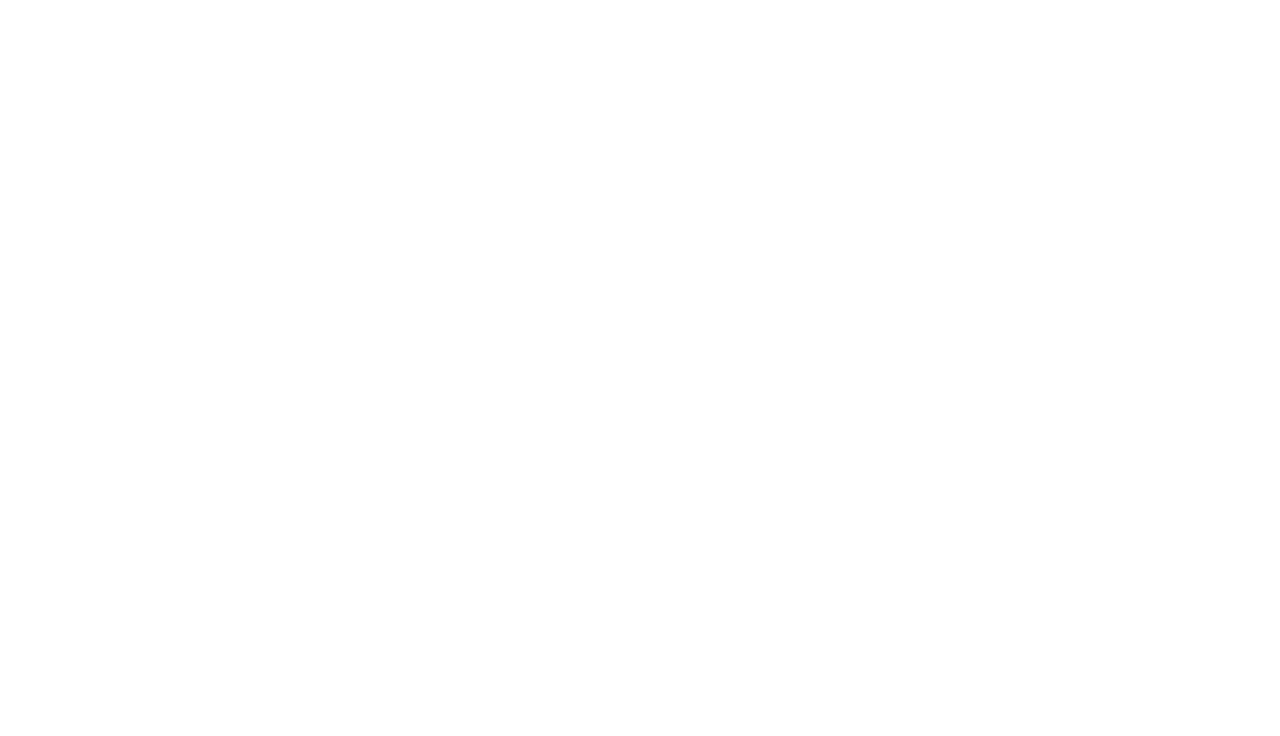
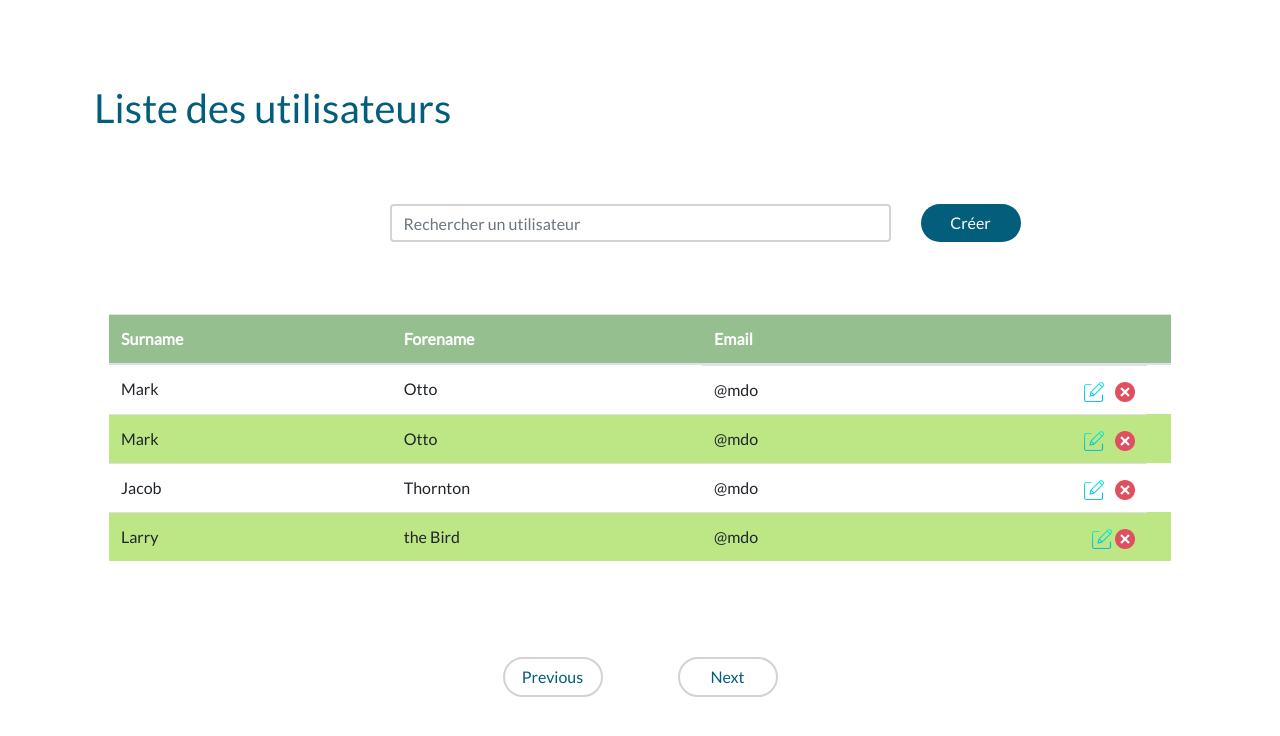
Before and after one commit to Melissa-code/devTechWatch, a plain HTML site: page index.html in a window 1280 px wide. Drawn offline with nearby package versions, Linux system fonts and the light colour scheme.

Commit message:
page users list

```diff
--- a/index.html
+++ b/index.html
@@ -1,15 +1,124 @@
 <!DOCTYPE html>
-<html lang="en">
+<html lang="fr">
 <head>
     <meta charset="UTF-8">
     <meta http-equiv="X-UA-Compatible" content="IE=edge">
     <meta name="viewport" content="width=device-width, initial-scale=1.0">
-    <title>DevTechWatch - Application de gestion des liens favoris</title>
+    <meta name="description" content="This is an application gathering all my favorite links">
+    <!-- Lato font -->
+    <link rel="preconnect" href="https://fonts.googleapis.com">
+    <link rel="preconnect" href="https://fonts.gstatic.com" crossorigin>
+    <link href="https://fonts.googleapis.com/css2?family=Lato&display=swap" rel="stylesheet">
+    <!-- Bootstrap -->
+    <link rel="stylesheet" href="https://cdn.jsdelivr.net/npm/bootstrap@4.6.1/dist/css/bootstrap.min.css" integrity="sha384-zCbKRCUGaJDkqS1kPbPd7TveP5iyJE0EjAuZQTgFLD2ylzuqKfdKlfG/eSrtxUkn" crossorigin="anonymous">
+    <!-- Custom CSS -->
+    <link rel="stylesheet" href="style.css">
+    <title>DevTechWatch</title>
 </head>
 
 <body>
+    <div class="container">
+
+        <!-- Title -->
+        <section class="row title">
+            <h1 class="m-4">Liste des utilisateurs</h1>
+        </section>
+
+        <!-- Search bar & button -->
+        <section class="row m-4 mb-4">
+            <div class="col-md-3 mt-4">
+            </div>
+            <!-- searchbar -->
+            <div class="col-md-6 mt-4">
+                <div class="searchbar">
+                    <input type="search" id="searchbar" class="form-control" placeholder="Rechercher un utilisateur" aria-label="Search" />
+                  </div>
+            </div>
+            <!-- create user button -->
+            <div class="col-md-3 mt-4">
+                <button type="button" class="createBtn btn">Créer</button>
+            </div>
+        </section>
 
 
+        <!-- Users table -->
+        <section class="row m-4 table-responsive-md">
+            <table class="table table-striped mt-5 mb-5">
+                <thead>
+                  <tr class="table-titles-color text-white">
+                    <th scope="col">Surname</th>
+                    <th scope="col">Forename</th>
+                    <th scope="col">Email</th>
+                  </tr>
+                </thead>
+
+                <tbody>
+                  <tr id="line1">
+                    <td>Mark</td>
+                    <td>Otto</td>
+                    <td class="d-flex flex-row justify-content-between mr-4">@mdo
+                        <span>
+                            <span class="mr-2"><img src="img/icons/edit.png" alt="icône modifier" style="width:20px"></span>
+                            <span><img src="img/icons/remove.png" alt="icône supprimer" style="width:20px">  </span>
+                        </span>
+                    </td>
+                  </tr>
+                  <tr id="line2">
+                    <td>Mark</td>
+                    <td>Otto</td>
+                    <td class="d-flex flex-row justify-content-between mr-4">@mdo
+                        <span>
+                            <span class="mr-2"><img src="img/icons/edit.png" alt="icône modifier" style="width:20px"></span>
+                            <span><img src="img/icons/remove.png" alt="icône supprimer" style="width:20px"></span>
+                        </span>
+                    </td>
+                  </tr>
+                  <tr  id="line3">
+                    <td>Jacob</td>
+                    <td>Thornton</td>
+                    <td class="d-flex flex-row justify-content-between mr-4">@mdo
+                        <span>
+                            <span class="mr-2"><img src="img/icons/edit.png" alt="icône modifier" style="width:20px"></span>
+                            <span><img src="img/icons/remove.png" alt="icône supprimer" style="width:20px"></span>
+                        </span>
+                    </td>
+                  </tr>
+                  <tr id="line4">
+                    <td>Larry</td>
+                    <td>the Bird</td>
+                    <td class="d-flex flex-row justify-content-between mr-4">@mdo
+                        <span>
+                            <span><img src="img/icons/edit.png" alt="icône modifier" style="width:20px"></span>
+                            <span><img src="img/icons/remove.png" alt="icône supprimer" style="width:20px"></span>
+                        </span>
+                    </td>
+                  </tr>
+                </tbody>
+              </table>
+            </section>
+
+
+        <!-- next & previous buttons -->
+        <section class="row mt-5">
+
+            <div class="col-md-4">
+            </div>
+
+            <div class="col-md-4 text-center d-flex justify-content-around">
+                <a class="previous-next-links btn btn-outline-light" href="#" role="button">Previous</a>
+                <a class="previous-next-links btn btn-outline-light" href="#" role="button">Next</a>
+            </div>
+
+            <div class="col-md-4">
+            </div>
+        </section>
+
+    </div>
+
+    <!-- Bootstrap -->
+    <script src="https://cdn.jsdelivr.net/npm/jquery@3.5.1/dist/jquery.slim.min.js" integrity="sha384-DfXdz2htPH0lsSSs5nCTpuj/zy4C+OGpamoFVy38MVBnE+IbbVYUew+OrCXaRkfj" crossorigin="anonymous"></script>
+    <script src="https://cdn.jsdelivr.net/npm/bootstrap@4.6.1/dist/js/bootstrap.bundle.min.js" integrity="sha384-fQybjgWLrvvRgtW6bFlB7jaZrFsaBXjsOMm/tB9LTS58ONXgqbR9W8oWht/amnpF" crossorigin="anonymous"></script>
+    <!-- JS -->
     <script src="main.js"></script>
 </body>
 </html>
--- /dev/null
+++ b/style.css
@@ -0,0 +1,51 @@
+*, ::before, ::after {
+    box-sizing: border-box;
+    margin: 0;
+    padding: 0;
+}
+
+body {
+    font-family: 'Lato', sans-serif;
+    font-size: 16px;
+    color: #606060;
+}
+
+.title {
+    margin-top: 60px;
+    color: #035E7B;
+}
+
+#searchbar {
+    border: solid 2px lightgray;
+}
+
+.createBtn {
+    width: 100px;
+    background-color: #035E7B;
+    border-radius: 20px;
+    color: white;
+}
+
+.table-titles-color {
+    background-color: #95BF8F;
+}
+
+#line1, #line3 {
+    background-color: white;
+}
+#line2, #line4 {
+    background-color: #bce784;
+}
+
+.previous-next-links {
+    color: #035E7B;
+    width: 100px;
+    border-radius: 20px;
+    border: solid 2px lightgray;
+}
+
+.previous-next-links:hover {
+    color: #BADEFC;
+    text-decoration: none;
+    border: solid 2px #035E7B;
+}
```
Also changed, not shown: img/icons/delete-icon.png (added), img/icons/edit-icon.png (added), img/icons/edit.png (added), img/icons/remove.png (added).
